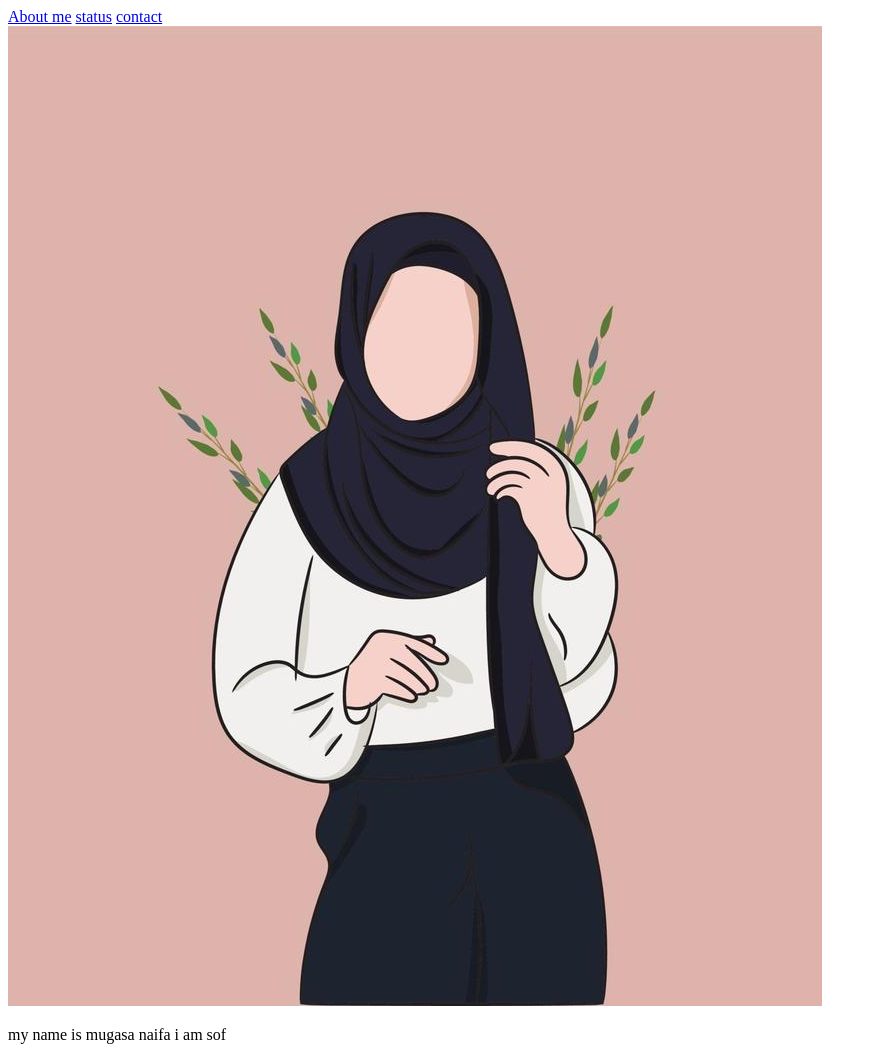
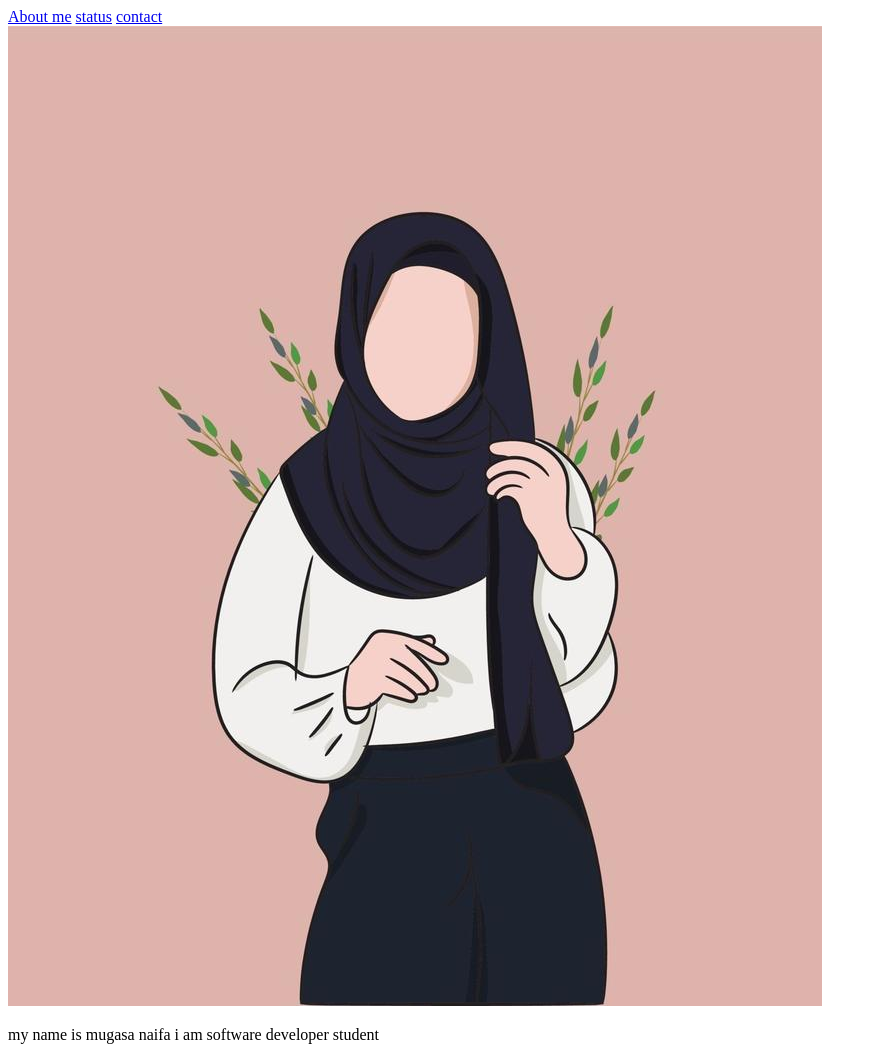
Before and after one commit to mugasanaifa/portfalio, a plain HTML site: page index.html in a window 1280 px wide. Shown: the whole page, without its empty margins (0-877 px from the left). Drawn offline with Linux system fonts and the light colour scheme.

Commit message:
description

```diff
--- a/index.html
+++ b/index.html
@@ -17,7 +17,7 @@
    <img src="girll.jpg">
    <p>
     my name is mugasa naifa
-    i am sof
+    i am software developer student
    </p>
 
 </body>
```
